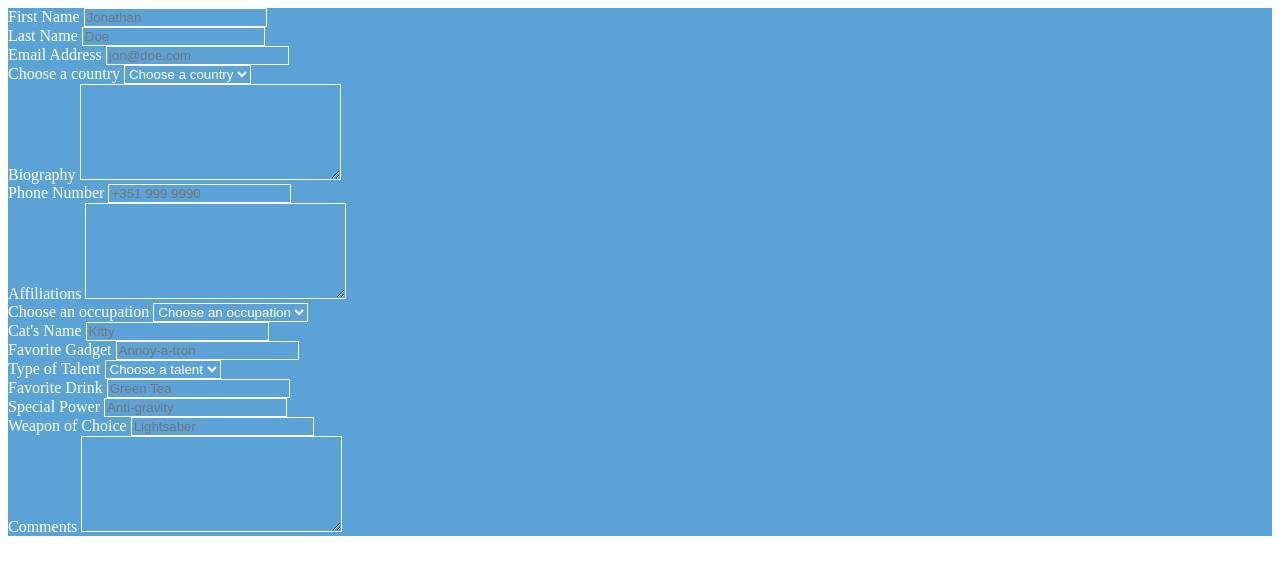
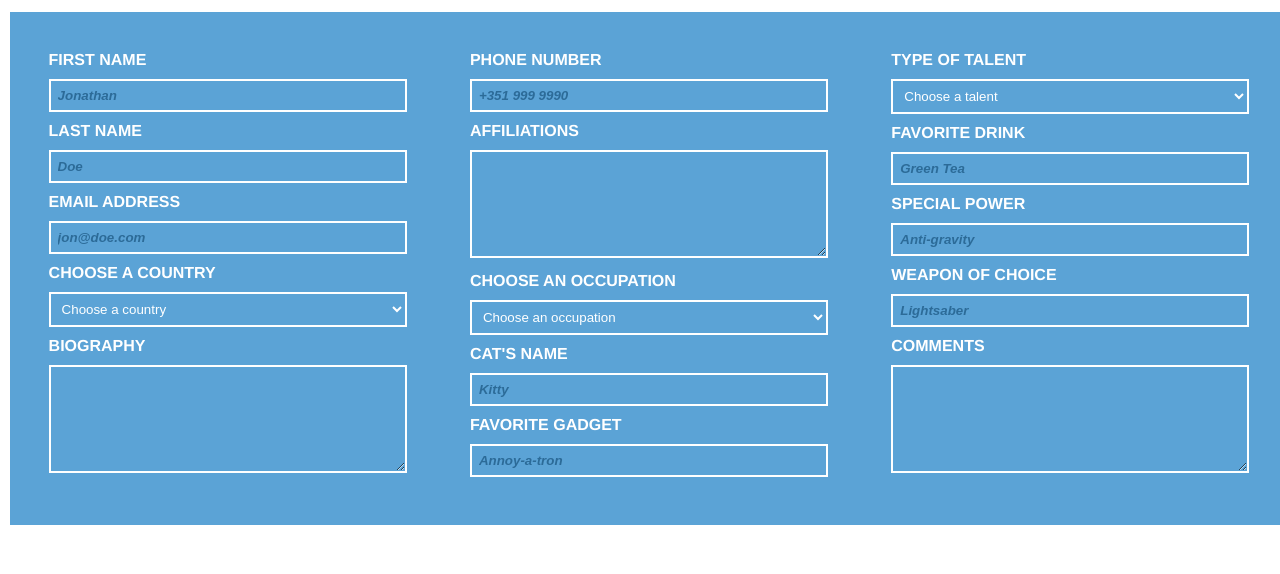
Before and after one commit to nmajors/06-forms, a plain HTML site: page index.html in a window 1280 px wide. Drawn offline with Linux system fonts and the light colour scheme.

Commit message:
fixed file naming mistake

```diff
--- a/styles/main.css
+++ b/styles/main.css
@@ -1,13 +1,49 @@
+/*
+@media screen and (min-width: 480px) {
+    body {
 
+    }
+}*/
 
-.form-item {
-  background-color:#5ba3d6;
-  color:white;
+body{
+    font-family: Helvetica;
+    font-weight: bold;
 }
 
+.main-content{
+    width: 100%;
+    display: table;
+}
 
-input, textarea, select {
-  background-color: #5BA3D6;
-  color: white;
-  border: 1px solid white;
+.form-column{
+    height:100%;
+    display: table-cell;
+    width: 30%;
+    padding: 2.5%;
 }
+
+label{
+    text-transform: uppercase;
+}
+
+.main-content, input, textarea, select{
+    background-color: #5ba3d6;
+    color: #fff;
+    border: 2px solid #fff;
+    padding: 7px;
+    margin: 10px auto;
+}
+
+select, input, textarea{
+    width:100%;
+        box-sizing: border-box;
+}
+
+input::-webkit-input-placeholder,
+textarea::-webkit-input-placeholder{
+    color:#2c6b98;
+    font-style: italic;
+    font-weight: bold;
+}
+/*
+#5ba3d6*/
```
